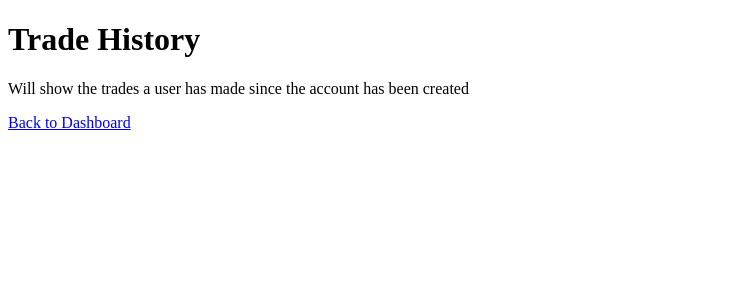
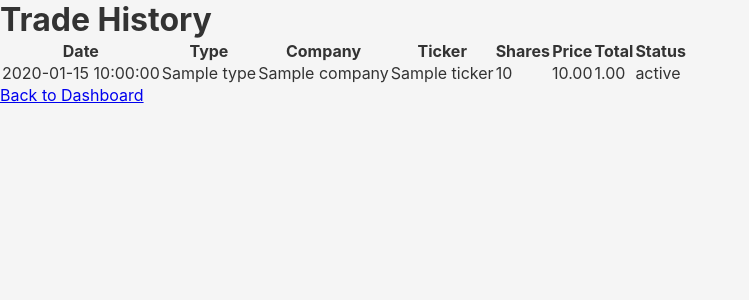
Before and after one commit to BrycePRATT2004/stock-trading-app-401, a Flask app: template templates/trade_history.html in a window 1280 px wide. Shown: the top 300 px of the page, without its empty margins (0-749 px from the left). Run offline with Flask 3, Linux system fonts and the light colour scheme; the template is opened without the code that fills it: most values are stand-ins (such as "Sample title", 1, 10 or a date in 2020).

Commit message:
Trade history stand in page set up

```diff
--- a/templates/trade_history.html
+++ b/templates/trade_history.html
@@ -1,12 +1,50 @@
 <!DOCTYPE html>
-<html>
+<html lang="en">
 <head>
+  <meta charset="utf-8">
+  <meta name="viewport" content="width=device-width,initial-scale=1">
   <title>Trade History</title>
+  <link rel="stylesheet" href="{{ url_for('static', filename='css/dashboard.css') }}">
+  <link rel="stylesheet" href="{{ url_for('static', filename='css/style.css') }}">
 </head>
 <body>
-  <h1>Trade History</h1>
-  <p> Will show the trades a user has made since the account has been created</p>
+  <div class="container">
+    <h1>Trade History</h1>
 
-    <a href="/dashboard">Back to Dashboard</a>
+    {% if orders and orders|length > 0 %}
+      <table class="trade-history">
+        <thead>
+          <tr>
+            <th>Date</th>
+            <th>Type</th>
+            <th>Company</th>
+            <th>Ticker</th>
+            <th>Shares</th>
+            <th>Price</th>
+            <th>Total</th>
+            <th>Status</th>
+          </tr>
+        </thead>
+        <tbody>
+          {% for o in orders|reverse %}
+            <tr>
+              <td>{{ o.created_at.strftime('%Y-%m-%d %H:%M:%S') if o.created_at else '' }}</td>
+              <td>{{ o.type }}</td>
+              <td>{{ o.company }}</td>
+              <td>{{ o.ticker }}</td>
+              <td>{{ o.shares }}</td>
+              <td>{{ '%.2f'|format(o.price) if o.price is not none else '' }}</td>
+              <td>{{ '%.2f'|format(o.total_proceeds if o.total_proceeds is defined else (o.shares*o.price if o.shares and o.price else 0)) }}</td>
+              <td>{{ o.status }}</td>
+            </tr>
+          {% endfor %}
+        </tbody>
+      </table>
+    {% else %}
+      <p>No trades yet. Your executed orders will appear here.</p>
+    {% endif %}
+
+    <p><a class="btn" href="{{ url_for('dashboard') }}">Back to Dashboard</a></p>
+  </div>
 </body>
 </html>
```
